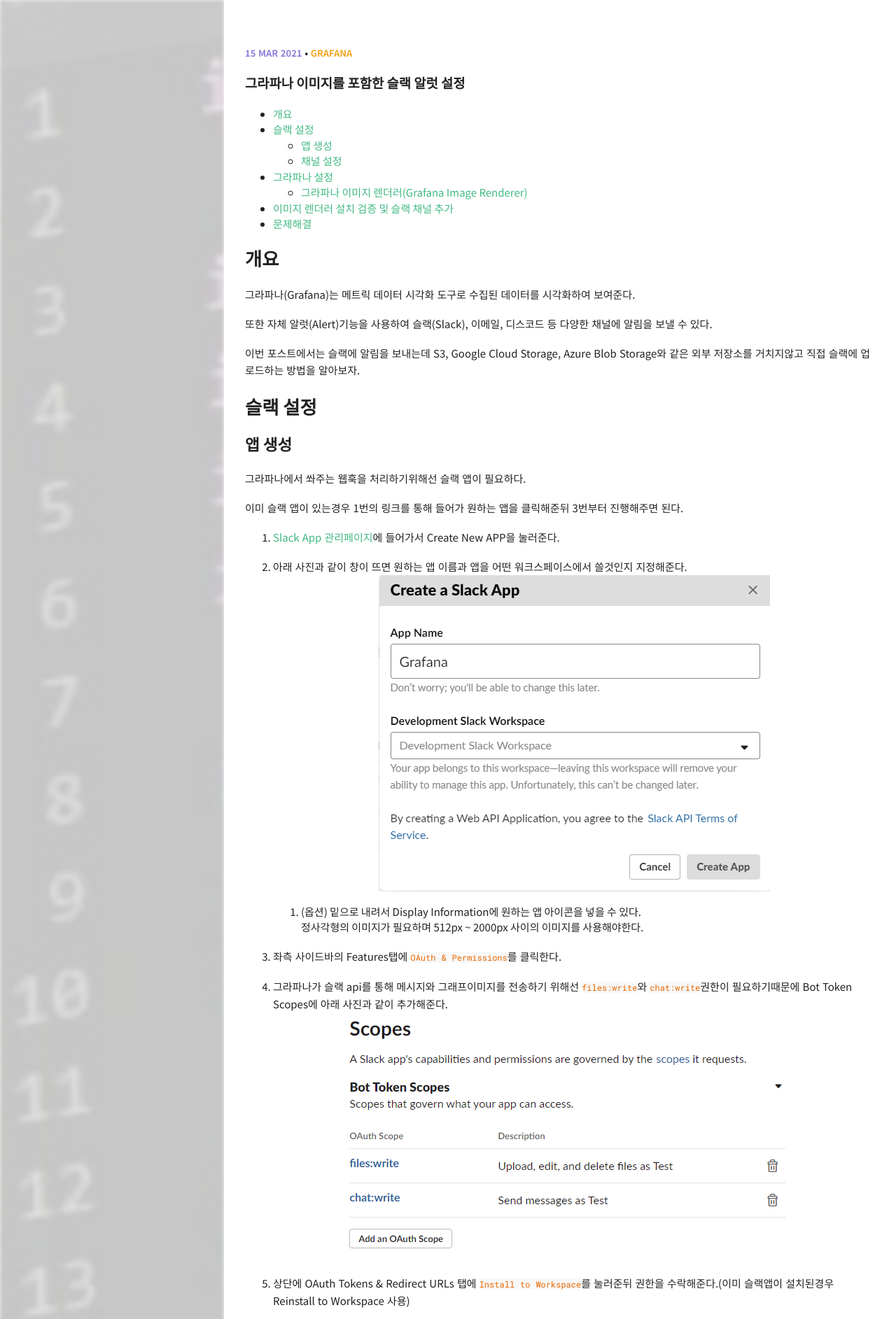
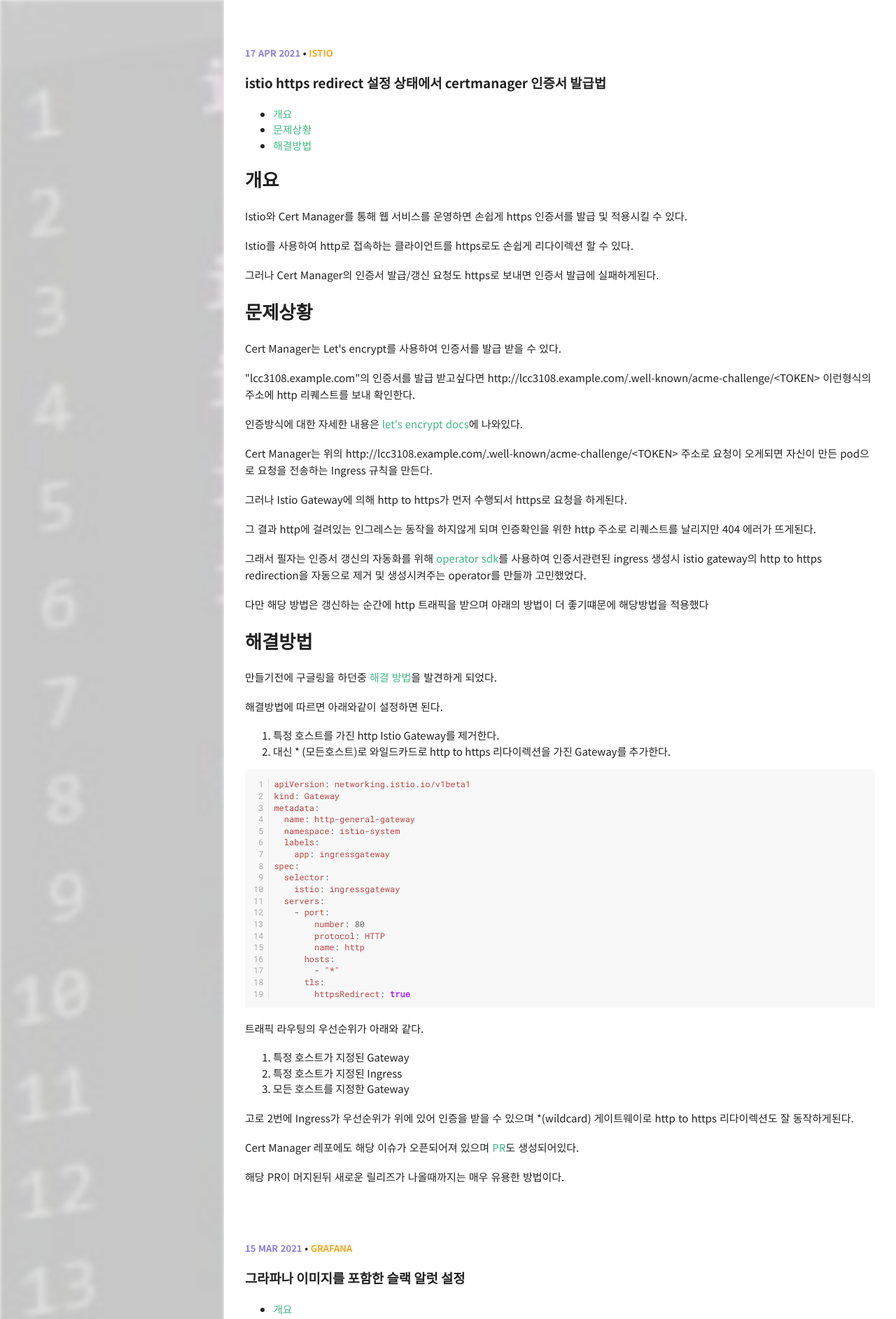
Before and after one commit to lcc3108/lcc3108.github.io, a Jekyll site: the page built from index.html, in a window 1280 px wide. Shown: the top 1885 px of the page at 70% size. Built offline with Jekyll 4.4.1, drawn with Linux system fonts in a browser that asks for light colours; some of the changed text lies outside the part shown.

Commit message:
certmanager 인증서 갱신 추가

````diff
--- a/_posts/2021-03-15-grafana-slack-alert.md
+++ b/_posts/2021-03-15-grafana-slack-alert.md
@@ -59,7 +59,7 @@ comments: true
 
 앱이 성공적으로 만들었다면 슬랙 워크스페이스에 좌측하단의 앱 항목에 방금만든 Grafana가 생겼을 것이다.
 
-그라파나 알림을 받기위해선 만든 앱인 Grafana를 채널에 추가해야한다.
+그라파나 알림을 받기위해선 채널에 위에서 만든 앱인 Grafana를 추가해야한다.
 
 채널은 새로만들거나 기존의 채널을 사용해도 상관없다.
 
--- /dev/null
+++ b/_posts/2021-04-17-istio-https-redirect-certmanager-renew.md
@@ -0,0 +1,81 @@
+---
+layout: post
+title: istio https redirect 설정 상태에서 certmanager 인증서 발급법
+categories: [Istio]
+tags: [Istio, cert-manager]
+comments: true
+---
+
+
+- [개요](#개요)
+- [문제상황](#문제상황)
+- [해결방법](#해결방법)
+
+## 개요
+
+Istio와 Cert Manager를 통해 웹 서비스를 운영하면 손쉽게 https 인증서를 발급 및 적용시킬 수 있다.
+
+Istio를 사용하여 http로 접속하는 클라이언트를 https로도 손쉽게 리다이렉션 할 수 있다.
+
+그러나 Cert Manager의 인증서 발급/갱신 요청도 https로 보내면 인증서 발급에 실패하게된다.
+
+## 문제상황
+
+Cert Manager는 Let's encrypt를 사용하여 인증서를 발급 받을 수 있다.
+
+"lcc3108.example.com"의 인증서를 발급 받고싶다면 http://lcc3108.example.com/.well-known/acme-challenge/\<TOKEN\> 이런형식의 주소에 http 리퀘스트를 보내 확인한다.
+
+인증방식에 대한 자세한 내용은 [let's encrypt docs](https://letsencrypt.org/ko/docs/challenge-types/#http-01-%EC%B1%8C%EB%A6%B0%EC%A7%80)에 나와있다.
+
+Cert Manager는 위의 http://lcc3108.example.com/.well-known/acme-challenge/\<TOKEN\> 주소로 요청이 오게되면 자신이 만든 pod으로 요청을 전송하는 Ingress 규칙을 만든다.
+
+그러나 Istio Gateway에 의해 http to https가 먼저 수행되서 https로 요청을 하게된다.
+
+그 결과 http에 걸려있는 인그레스는 동작을 하지않게 되며 인증확인을 위한 http 주소로 리퀘스트를 날리지만 404 에러가 뜨게된다.
+
+그래서 필자는 인증서 갱신의 자동화를 위해 [operator sdk](https://github.com/operator-framework/operator-sdk)를 사용하여 인증서관련된 ingress 생성시 istio gateway의 http to https redirection을 자동으로 제거 및 생성시켜주는 operator를 만들까 고민했었다.
+
+다만 해당 방법은 갱신하는 순간에 http 트래픽을 받으며 아래의 방법이 더 좋기떄문에 해당방법을 적용했다
+
+## 해결방법
+
+만들기전에 구글링을 하던중 [해결 방법](https://github.com/jetstack/cert-manager/issues/1636#issuecomment-721490874)을 발견하게 되었다.
+
+해결방법에 따르면 아래와같이 설정하면 된다.
+
+1. 특정 호스트를 가진 http Istio Gateway를 제거한다.
+2. 대신 * (모든호스트)로 와일드카드로 http to https 리다이렉션을 가진 Gateway를 추가한다.
+
+``` yaml
+apiVersion: networking.istio.io/v1beta1
+kind: Gateway
+metadata:
+  name: http-general-gateway
+  namespace: istio-system
+  labels:
+    app: ingressgateway
+spec:
+  selector:
+    istio: ingressgateway
+  servers:
+    - port:
+        number: 80
+        protocol: HTTP
+        name: http
+      hosts:
+        - "*"
+      tls:
+        httpsRedirect: true
+```
+
+트래픽 라우팅의 우선순위가 아래와 같다.
+
+1. 특정 호스트가 지정된 Gateway
+2. 특정 호스트가 지정된 Ingress
+3. 모든 호스트를 지정한 Gateway
+
+고로 2번에 Ingress가 우선순위가 위에 있어 인증을 받을 수 있으며 *(wildcard) 게이트웨이로 http to https 리다이렉션도 잘 동작하게된다.
+
+Cert Manager 레포에도 해당 이슈가 오픈되어져 있으며 [PR](https://github.com/jetstack/cert-manager/pull/3011)도 생성되어있다.
+
+해당 PR이 머지된뒤 새로운 릴리즈가 나올때까지는 매우 유용한 방법이다.
````
